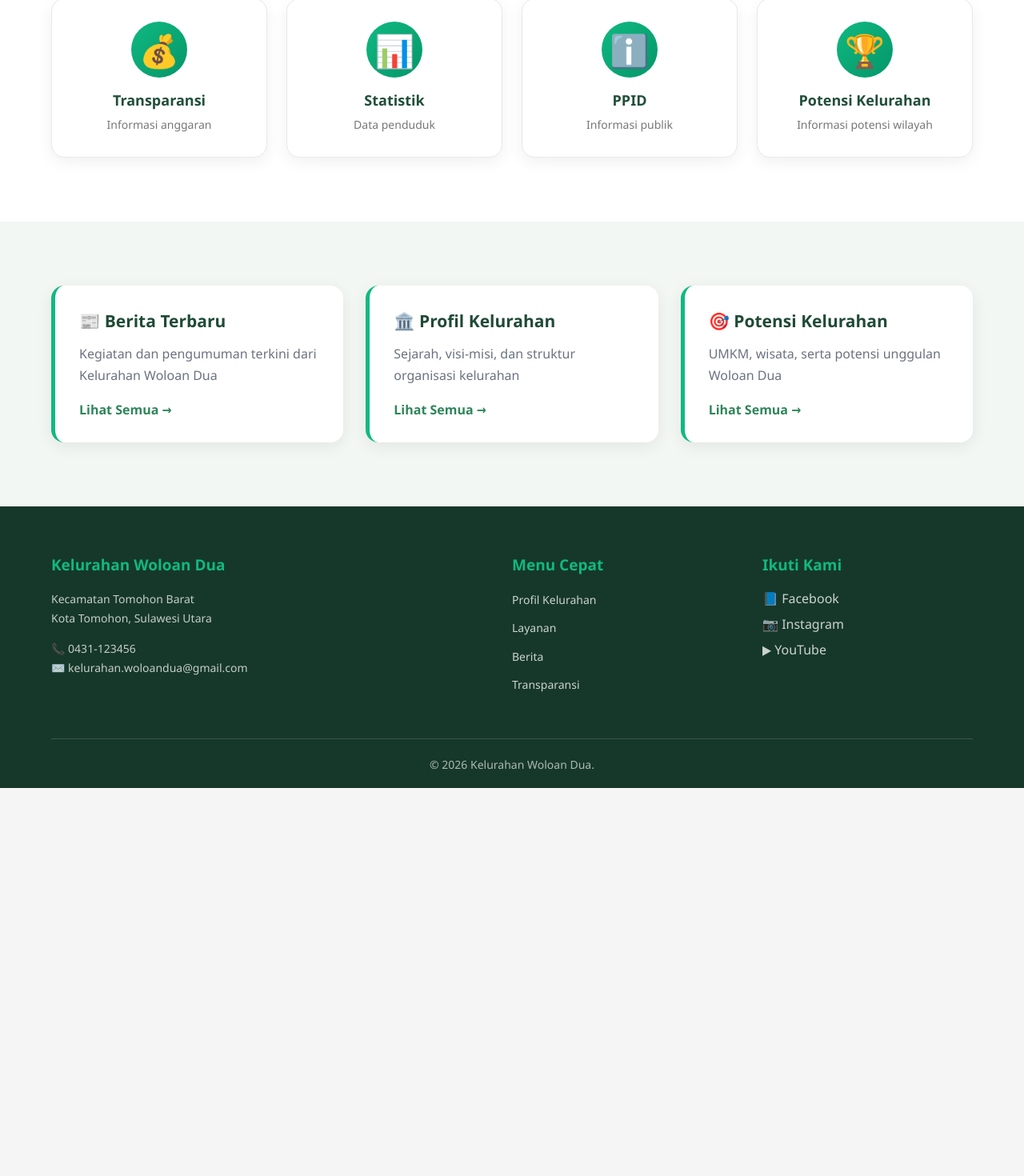
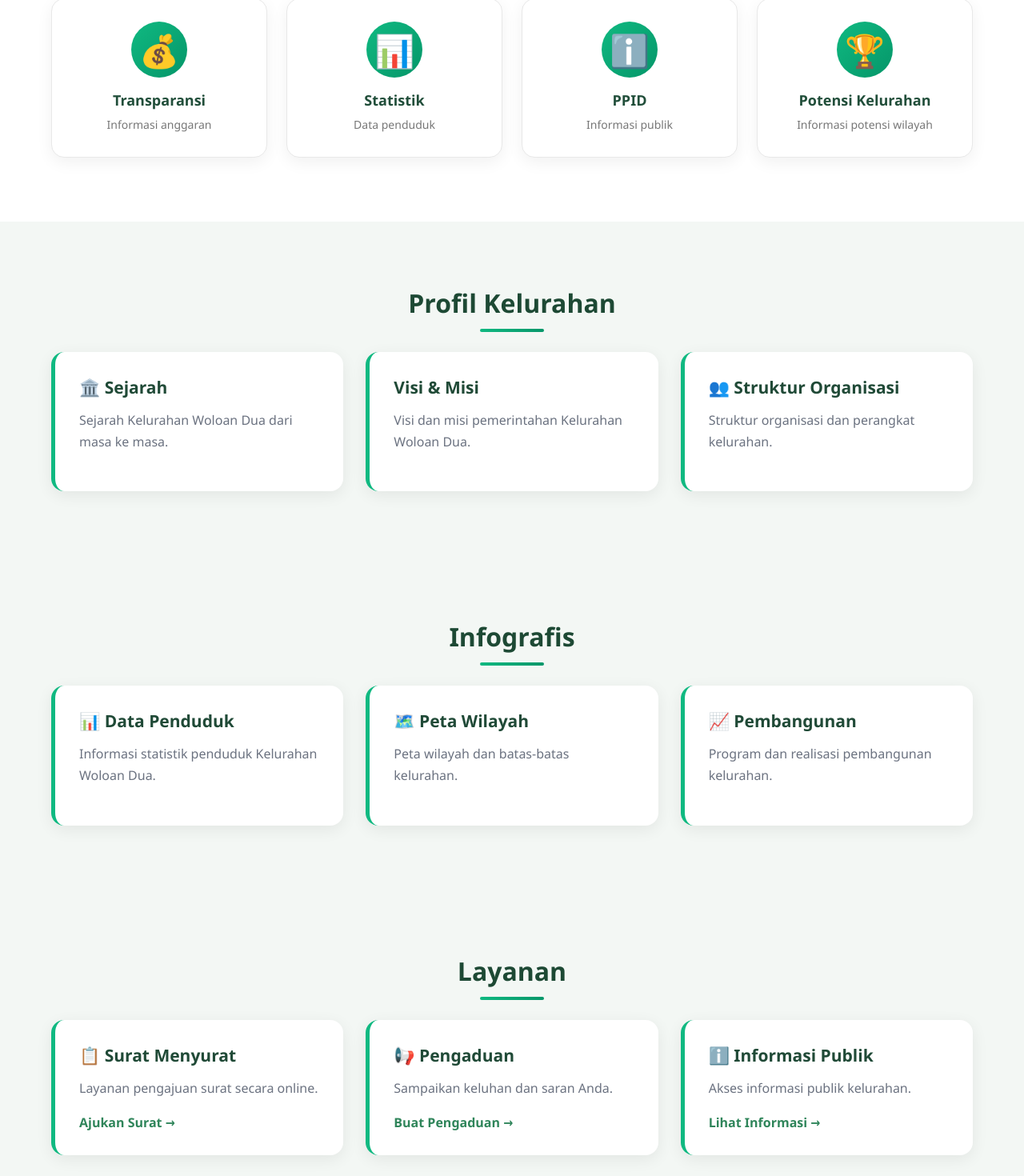
Before and after one commit to yusimeilanyy/website_woloan2, a React app in the folder frontend/: page / in a window 1280 px wide. Shown: the part 1187-2657 px from the top of the page at 80% size. Before the commit the page ends 2172 px from the top, so only its background shows below. Built offline with nearby package versions, Linux system fonts and the light colour scheme; the HTML template or start-up script is replaced by a standard one.

Commit message:
fix: perbaiki navigasi frontend dengan scroll anchor dan tambahkan section halaman

```diff
--- a/frontend/src/App.jsx
+++ b/frontend/src/App.jsx
@@ -8,50 +8,41 @@ function App() {
   const [currentSlide, setCurrentSlide] = useState(0)
   const [visitorCount] = useState(Math.floor(Math.random() * 50) + 20)
 
-  // Data slider
   const slides = [
     {
       image: gunung,
       title: 'Selamat Datang',
       subtitle: 'Website Resmi Kelurahan Woloan Dua',
-      description:
-        'Sumber informasi terbaru tentang pemerintahan di Kelurahan Woloan Dua, Kota Tomohon'
+      description: 'Sumber informasi terbaru tentang pemerintahan di Kelurahan WoloanDua, Kota Tomohon'
     },
     {
       image: gunung,
       title: 'Potensi Desa',
       subtitle: 'Kerajinan Ukiran Kayu',
-      description:
-        'Woloan terkenal dengan kerajinan ukiran kayu dan anyaman bambu yang mendunia'
+      description: 'Woloan terkenal dengan kerajinan ukiran kayu dan anyaman bambu yang mendunia'
     },
     {
       image: gunung,
       title: 'Wisata Alam',
       subtitle: 'Keindahan Gunung Lokon',
-      description:
-        'Nikmati pemandangan alam yang memukau dengan udara sejuk pegunungan'
+      description: 'Nikmati pemandangan alam yang memukau dengan udara sejuk pegunungan'
     }
   ]
 
-  // Detect scroll untuk navbar effect
   useEffect(() => {
     const handleScroll = () => {
       setScrolled(window.scrollY > 50)
     }
-
     window.addEventListener('scroll', handleScroll)
-
     return () => {
       window.removeEventListener('scroll', handleScroll)
     }
   }, [])
 
-  // Auto-slide setiap 5 detik
   useEffect(() => {
     const timer = setInterval(() => {
       setCurrentSlide((prev) => (prev + 1) % slides.length)
     }, 5000)
-
     return () => clearInterval(timer)
   }, [slides.length])
 
@@ -64,13 +55,13 @@ function App() {
   }
 
   const menuItems = [
-    'Home',
-    'Profil Desa',
-    'Infografis',
-    'Layanan',
-    'Berita',
-    'Transparansi',
-    'PPID'
+    { name: 'Home', link: '#home' },
+    { name: 'Profil Desa', link: '#profil' },
+    { name: 'Infografis', link: '#infografis' },
+    { name: 'Layanan', link: '#layanan' },
+    { name: 'Berita', link: '#berita' },
+    { name: 'Transparansi', link: '#transparansi' },
+    { name: 'PPID', link: '#ppid' }
   ]
 
   return (
@@ -79,48 +70,38 @@ function App() {
       {/* ===== NAVBAR ===== */}
       <nav className={`navbar ${scrolled ? 'navbar-scrolled' : ''}`}>
         <div className="navbar-container">
-
           <div className="navbar-brand">
-            <div className="logo-circle">🏘️</div>
-
+            <div className="logo-circle">️</div>
             <div className="brand-text">
               <h1>Kelurahan Woloan Dua</h1>
               <p>Kota Tomohon</p>
             </div>
           </div>
 
-          {/* Desktop Menu */}
           <ul className="navbar-menu">
             {menuItems.map((item, index) => (
               <li key={index}>
-                <a
-                  href="#"
-                  className={index === 0 ? 'active' : ''}
-                >
-                  {item}
+                <a href={item.link} className={index === 0 ? 'active' : ''}>
+                  {item.name}
                 </a>
               </li>
             ))}
           </ul>
 
-          {/* Mobile Menu Button */}
-          <button
-            className="menu-toggle"
-            onClick={() => setMenuOpen(!menuOpen)}
-          >
+          <button className="menu-toggle" onClick={() => setMenuOpen(!menuOpen)}>
             <span className={menuOpen ? 'open' : ''}></span>
             <span className={menuOpen ? 'open' : ''}></span>
             <span className={menuOpen ? 'open' : ''}></span>
           </button>
-
         </div>
 
-        {/* Mobile Menu */}
         {menuOpen && (
           <ul className="mobile-menu">
             {menuItems.map((item, index) => (
               <li key={index}>
-                <a href="#">{item}</a>
+                <a href={item.link} onClick={() => setMenuOpen(false)}>
+                  {item.name}
+                </a>
               </li>
             ))}
           </ul>
@@ -128,367 +109,251 @@ function App() {
       </nav>
 
       {/* ===== HERO SECTION ===== */}
-      <section className="hero">
-
-        {/* Background Image */}
-        <div
-          className="hero-bg"
-          style={{
-            backgroundImage: `url(${slides[currentSlide].image})`
-          }}
-        ></div>
-
-        {/* Overlay */}
+      <section className="hero" id="home">
+        <div className="hero-bg" style={{ backgroundImage: `url(${slides[currentSlide].image})` }}></div>
         <div className="hero-overlay"></div>
 
-        {/* Slider Navigation */}
-        <button
-          className="slider-btn prev"
-          onClick={prevSlide}
-        >
-          ‹
-        </button>
+        <button className="slider-btn prev" onClick={prevSlide}>‹</button>
+        <button className="slider-btn next" onClick={nextSlide}>›</button>
 
-        <button
-          className="slider-btn next"
-          onClick={nextSlide}
-        >
-          ›
-        </button>
-
-        {/* Hero Content */}
         <div className="hero-content">
-
           <div className="slide-content">
-            <p className="hero-welcome">
-              {slides[currentSlide].title}
-            </p>
-
-            <h1 className="hero-title">
-              {slides[currentSlide].subtitle}
-            </h1>
-
-            <p className="hero-description">
-              {slides[currentSlide].description}
-            </p>
-
+            <p className="hero-welcome">{slides[currentSlide].title}</p>
+            <h1 className="hero-title">{slides[currentSlide].subtitle}</h1>
+            <p className="hero-description">{slides[currentSlide].description}</p>
             <div className="hero-buttons">
-              <a href="#" className="btn-primary">
-                Jelajahi Kelurahan
-              </a>
-
-              <a href="#" className="btn-secondary">
-                Layanan Online
-              </a>
+              <a href="#quick-menu" className="btn-primary">Jelajahi Kelurahan</a>
+              <a href="#layanan" className="btn-secondary">Layanan Online</a>
             </div>
           </div>
 
-          {/* Slide Indicators */}
           <div className="slide-indicators">
             {slides.map((_, index) => (
               <button
                 key={index}
-                className={`indicator ${
-                  currentSlide === index ? 'active' : ''
-                }`}
+                className={`indicator ${currentSlide === index ? 'active' : ''}`}
                 onClick={() => setCurrentSlide(index)}
               ></button>
             ))}
           </div>
-
         </div>
 
-        {/* Scroll Down Indicator */}
         <div className="scroll-indicator">
-          <div className="mouse">
-            <div className="wheel"></div>
-          </div>
-
+          <div className="mouse"><div className="wheel"></div></div>
           <p>Scroll Down</p>
         </div>
 
-        {/* Widget Kunjungan */}
         <div className="visitor-widget">
-
-          <div className="visitor-icon">
-            👥
+          <div className="visitor-icon">👥</div>
+          <div className="visitor-info">
+            <span className="visitor-count">{visitorCount}</span>
+            <span className="visitor-label">Kunjungan Hari Ini</span>
           </div>
-
-          <div className="visitor-info">
-            <span className="visitor-count">
-              {visitorCount}
-            </span>
-
-            <span className="visitor-label">
-              Kunjungan Hari Ini
-            </span>
-          </div>
-
         </div>
 
-        {/* Widget Pengaduan */}
         <div className="complaint-widget">
-
           <button className="btn-complaint">
-            <span className="complaint-icon">
-              📢
-            </span>
-
-            <span>
-              Pengaduan
-            </span>
+            <span className="complaint-icon">📢</span>
+            <span>Pengaduan</span>
           </button>
-
-          <button
-            className="btn-accessibility"
-            title="Accessibility"
-          >
-            ♿
-          </button>
-
+          <button className="btn-accessibility" title="Accessibility"></button>
         </div>
-
       </section>
 
       {/* ===== QUICK MENU SECTION ===== */}
-      <section className="quick-menu">
-
+      <section className="quick-menu" id="quick-menu">
         <div className="container">
-
-          <h2 className="section-title">
-            Layanan Cepat
-          </h2>
-
+          <h2 className="section-title">Layanan Cepat</h2>
           <div className="quick-grid">
-
             {[
-              {
-                icon: '🗺️',
-                title: 'Peta Kelurahan',
-                desc: 'Lihat peta wilayah'
-              },
-              {
-                icon: '📋',
-                title: 'Layanan Surat',
-                desc: 'Ajukan surat online'
-              },
-              {
-                icon: '📢',
-                title: 'Pengaduan',
-                desc: 'Sampaikan keluhan'
-              },
-              {
-                icon: '📞',
-                title: 'Kontak Darurat',
-                desc: 'Nomor penting'
-              },
-              {
-                icon: '💰',
-                title: 'Transparansi',
-                desc: 'Informasi anggaran'
-              },
-              {
-                icon: '📊',
-                title: 'Statistik',
-                desc: 'Data penduduk'
-              },
-              {
-                icon: 'ℹ️',
-                title: 'PPID',
-                desc: 'Informasi publik'
-              },
-              {
-                icon: '🏆',
-                title: 'Potensi Kelurahan',
-                desc: 'Informasi potensi wilayah'
-              }
+              { icon: '🗺️', title: 'Peta Kelurahan', desc: 'Lihat peta wilayah' },
+              { icon: '📋', title: 'Layanan Surat', desc: 'Ajukan surat online' },
+              { icon: '📢', title: 'Pengaduan', desc: 'Sampaikan keluhan' },
+              { icon: '📞', title: 'Kontak Darurat', desc: 'Nomor penting' },
+              { icon: '💰', title: 'Transparansi', desc: 'Informasi anggaran' },
+              { icon: '📊', title: 'Statistik', desc: 'Data penduduk' },
+              { icon: 'ℹ️', title: 'PPID', desc: 'Informasi publik' },
+              { icon: '🏆', title: 'Potensi Kelurahan', desc: 'Informasi potensi wilayah' }
             ].map((item, index) => (
-
-              <div
-                key={index}
-                className="quick-card"
-              >
-
-                <div className="quick-icon">
-                  {item.icon}
-                </div>
-
-                <h3>
-                  {item.title}
-                </h3>
-
-                <p>
-                  {item.desc}
-                </p>
-
+              <div key={index} className="quick-card">
+                <div className="quick-icon">{item.icon}</div>
+                <h3>{item.title}</h3>
+                <p>{item.desc}</p>
               </div>
-
             ))}
-
           </div>
-
         </div>
-
       </section>
 
-      {/* ===== INFO SECTION ===== */}
-      <section className="info-section">
+      {/* ===== PROFIL SECTION ===== */}
+      <section className="info-section" id="profil">
+        <div className="container">
+          <h2 className="section-title">Profil Kelurahan</h2>
+          <div className="info-grid">
+            <div className="info-card">
+              <h3>🏛️ Sejarah</h3>
+              <p>Sejarah Kelurahan Woloan Dua dari masa ke masa.</p>
+            </div>
+            <div className="info-card">
+              <h3> Visi & Misi</h3>
+              <p>Visi dan misi pemerintahan Kelurahan Woloan Dua.</p>
+            </div>
+            <div className="info-card">
+              <h3>👥 Struktur Organisasi</h3>
+              <p>Struktur organisasi dan perangkat kelurahan.</p>
+            </div>
+          </div>
+        </div>
+      </section>
 
+      {/* ===== INFOGRAFIS SECTION ===== */}
+      <section className="info-section" id="infografis">
         <div className="container">
+          <h2 className="section-title">Infografis</h2>
+          <div className="info-grid">
+            <div className="info-card">
+              <h3>📊 Data Penduduk</h3>
+              <p>Informasi statistik penduduk Kelurahan Woloan Dua.</p>
+            </div>
+            <div className="info-card">
+              <h3>🗺️ Peta Wilayah</h3>
+              <p>Peta wilayah dan batas-batas kelurahan.</p>
+            </div>
+            <div className="info-card">
+              <h3>📈 Pembangunan</h3>
+              <p>Program dan realisasi pembangunan kelurahan.</p>
+            </div>
+          </div>
+        </div>
+      </section>
 
+      {/* ===== LAYANAN SECTION ===== */}
+      <section className="info-section" id="layanan">
+        <div className="container">
+          <h2 className="section-title">Layanan</h2>
           <div className="info-grid">
+            <div className="info-card">
+              <h3>📋 Surat Menyurat</h3>
+              <p>Layanan pengajuan surat secara online.</p>
+              <a href="#" className="btn-link">Ajukan Surat →</a>
+            </div>
+            <div className="info-card">
+              <h3>📢 Pengaduan</h3>
+              <p>Sampaikan keluhan dan saran Anda.</p>
+              <a href="#" className="btn-link">Buat Pengaduan →</a>
+            </div>
+            <div className="info-card">
+              <h3>ℹ️ Informasi Publik</h3>
+              <p>Akses informasi publik kelurahan.</p>
+              <a href="#" className="btn-link">Lihat Informasi →</a>
+            </div>
+          </div>
+        </div>
+      </section>
 
+      {/* ===== BERITA SECTION ===== */}
+      <section className="info-section" id="berita">
+        <div className="container">
+          <h2 className="section-title">Berita Terbaru</h2>
+          <div className="info-grid">
             <div className="info-card">
+              <h3>📰 Kegiatan Kelurahan</h3>
+              <p>Kegiatan dan pengumuman terkini dari Kelurahan Woloan Dua.</p>
+              <a href="#" className="btn-link">Lihat Semua →</a>
+            </div>
+            <div className="info-card">
+              <h3>🏛️ Pengumuman</h3>
+              <p>Pengumuman resmi dari pemerintah kelurahan.</p>
+              <a href="#" className="btn-link">Lihat Semua →</a>
+            </div>
+            <div className="info-card">
+              <h3>🎯 Agenda</h3>
+              <p>Agenda dan kegiatan mendatang.</p>
+              <a href="#" className="btn-link">Lihat Semua →</a>
+            </div>
+          </div>
+        </div>
+      </section>
 
-              <h3>
-                📰 Berita Terbaru
-              </h3>
+      {/* ===== TRANSPARANSI SECTION ===== */}
+      <section className="info-section" id="transparansi">
+        <div className="container">
+          <h2 className="section-title">Transparansi</h2>
+          <div className="info-grid">
+            <div className="info-card">
+              <h3>💰 APBDes</h3>
+              <p>Informasi Anggaran Pendapatan dan Belanja Desa.</p>
+              <a href="#" className="btn-link">Lihat Detail →</a>
+            </div>
+            <div className="info-card">
+              <h3>📊 Laporan Keuangan</h3>
+              <p>Laporan realisasi anggaran kelurahan.</p>
+              <a href="#" className="btn-link">Lihat Laporan →</a>
+            </div>
+            <div className="info-card">
+              <h3>📋 Program Kerja</h3>
+              <p>Program kerja dan realisasinya.</p>
+              <a href="#" className="btn-link">Lihat Program →</a>
+            </div>
+          </div>
+        </div>
+      </section>
 
-              <p>
-                Kegiatan dan pengumuman terkini dari Kelurahan Woloan Dua
-              </p>
-
-              <a href="#" className="btn-link">
-                Lihat Semua →
-              </a>
-
+      {/* ===== PPID SECTION ===== */}
+      <section className="info-section" id="ppid">
+        <div className="container">
+          <h2 className="section-title">PPID</h2>
+          <div className="info-grid">
+            <div className="info-card">
+              <h3>ℹ️ Informasi Publik</h3>
+              <p>Pejabat Pengelola Informasi dan Dokumentasi.</p>
+              <a href="#" className="btn-link">Lihat Informasi →</a>
             </div>
-
             <div className="info-card">
-
-              <h3>
-                🏛️ Profil Kelurahan
-              </h3>
-
-              <p>
-                Sejarah, visi-misi, dan struktur organisasi kelurahan
-              </p>
-
-              <a href="#" className="btn-link">
-                Lihat Semua →
-              </a>
-
+              <h3>📄 Permohonan Informasi</h3>
+              <p>Ajukan permohonan informasi publik.</p>
+              <a href="#" className="btn-link">Ajukan →</a>
             </div>
-
             <div className="info-card">
-
-              <h3>
-                🎯 Potensi Kelurahan
-              </h3>
-
-              <p>
-                UMKM, wisata, serta potensi unggulan Woloan Dua
-              </p>
-
-              <a href="#" className="btn-link">
-                Lihat Semua →
-              </a>
-
+              <h3>📊 Statistik Informasi</h3>
+              <p>Statistik permohonan informasi publik.</p>
+              <a href="#" className="btn-link">Lihat Statistik →</a>
             </div>
-
           </div>
-
         </div>
-
       </section>
 
       {/* ===== FOOTER ===== */}
       <footer className="footer">
-
         <div className="container">
-
           <div className="footer-grid">
-
             <div className="footer-col">
-
-              <h4>
-                Kelurahan Woloan Dua
-              </h4>
-
-              <p>
-                Kecamatan Tomohon Barat
-                <br />
-                Kota Tomohon, Sulawesi Utara
-              </p>
-
-              <p>
-                📞 0431-123456
-                <br />
-                ✉️ kelurahan.woloandua@gmail.com
-              </p>
-
+              <h4>Kelurahan Woloan Dua</h4>
+              <p>Kecamatan Tomohon Barat<br />Kota Tomohon, Sulawesi Utara</p>
+              <p>📞 0431-123456<br />✉️ kelurahan.woloandua@gmail.com</p>
             </div>
-
             <div className="footer-col">
-
-              <h4>
-                Menu Cepat
-              </h4>
-
+              <h4>Menu Cepat</h4>
               <ul>
-                <li>
-                  <a href="#">
-                    Profil Kelurahan
-                  </a>
-                </li>
-
-                <li>
-                  <a href="#">
-                    Layanan
-                  </a>
-                </li>
-
-                <li>
-                  <a href="#">
-                    Berita
-                  </a>
-                </li>
-
-                <li>
-                  <a href="#">
-                    Transparansi
-                  </a>
-                </li>
+                <li><a href="#profil">Profil Kelurahan</a></li>
+                <li><a href="#layanan">Layanan</a></li>
+                <li><a href="#berita">Berita</a></li>
+                <li><a href="#transparansi">Transparansi</a></li>
               </ul>
-
             </div>
-
             <div className="footer-col">
-
-              <h4>
-                Ikuti Kami
-              </h4>
-
+              <h4>Ikuti Kami</h4>
               <div className="social-links">
-
-                <a href="#">
-                  📘 Facebook
-                </a>
-
-                <a href="#">
-                  📷 Instagram
-                </a>
-
-                <a href="#">
-                  ▶ YouTube
-                </a>
-
+                <a href="#">📘 Facebook</a>
+                <a href="#">📷 Instagram</a>
+                <a href="#">▶ YouTube</a>
               </div>
-
             </div>
-
           </div>
-
           <div className="footer-bottom">
-
-            <p>
-              &copy; 2026 Kelurahan Woloan Dua.
-            </p>
-
+            <p>&copy; 2026 Kelurahan Woloan Dua.</p>
           </div>
-
         </div>
-
       </footer>
 
     </div>
--- a/frontend/src/index.css
+++ b/frontend/src/index.css
@@ -1,3 +1,6 @@
+html {
+  scroll-behavior: smooth;
+}
 /* ===== BASE ===== */
 .landing-page {
   width: 100%;
```
